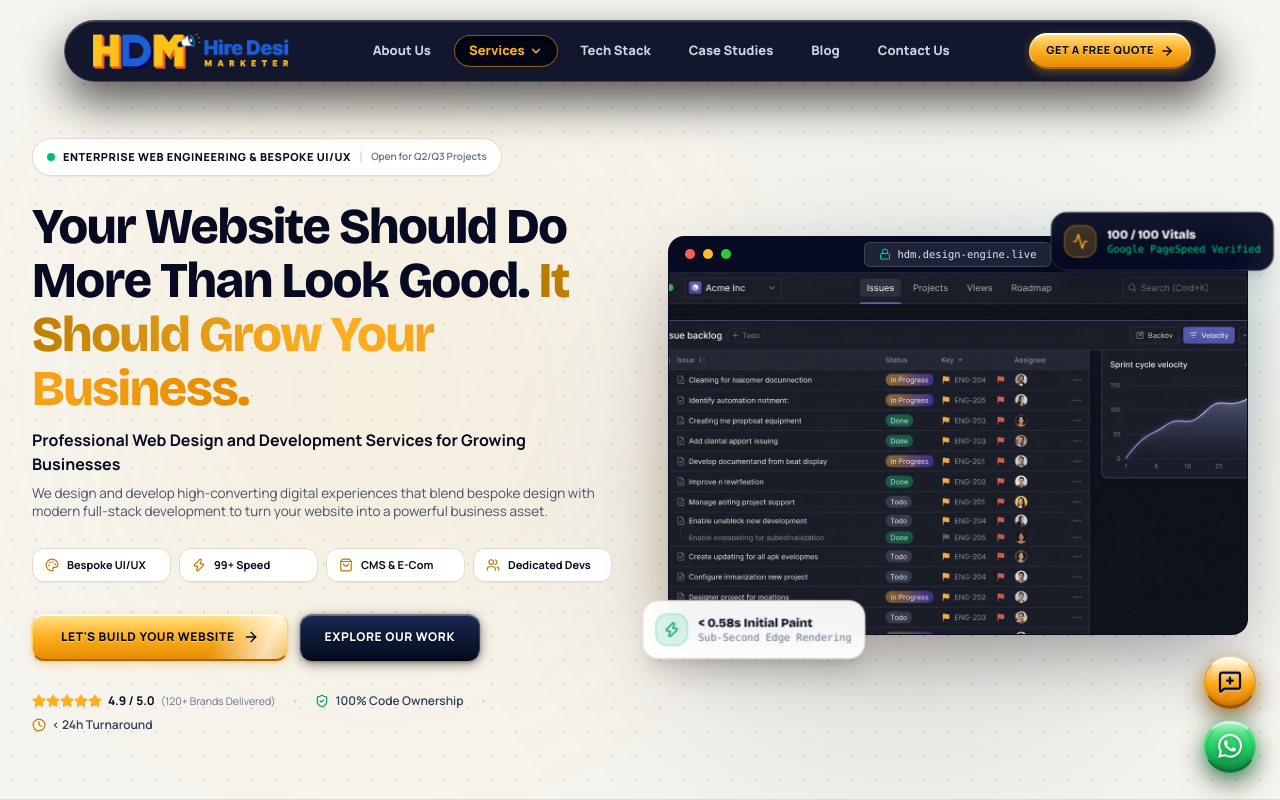
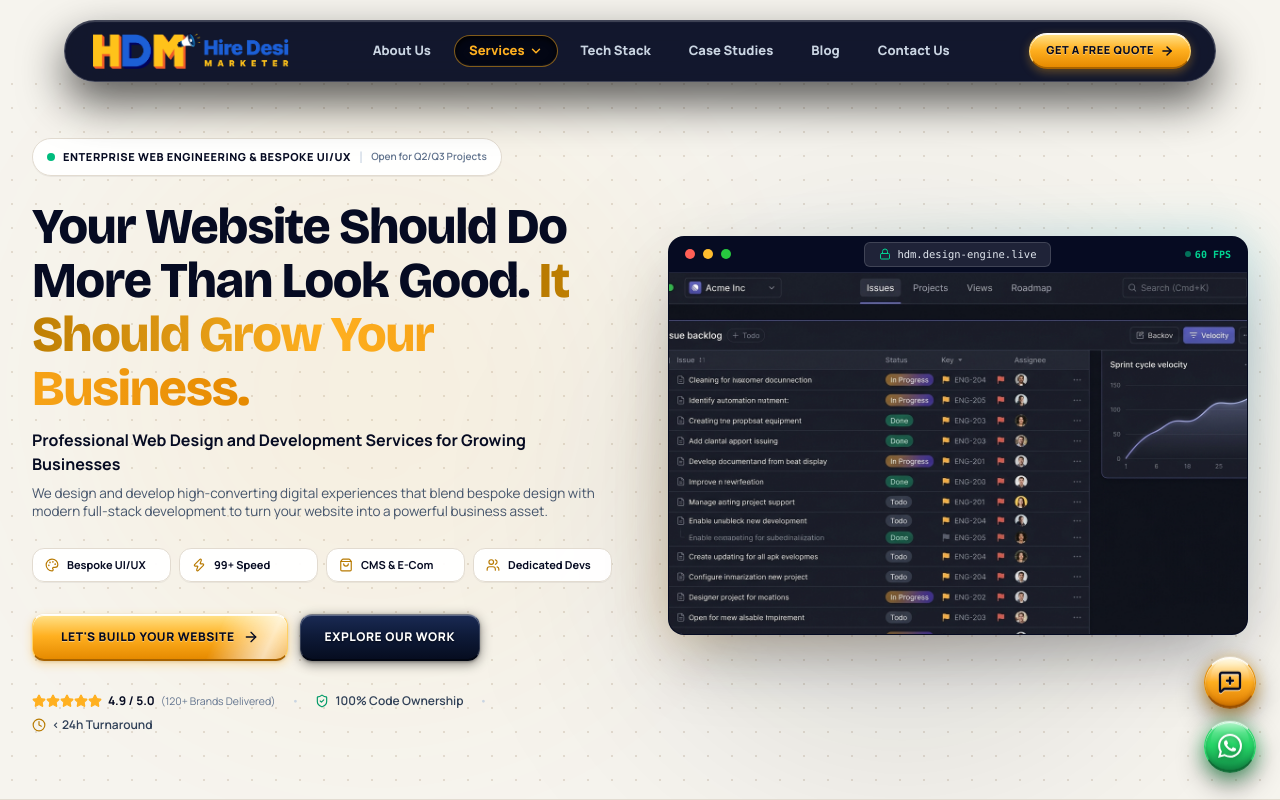
Before and after one commit to devnovaspark-dot/hire-desi-marketer, a Next.js app: page /web-design-and-development-services in a window 1280 px wide. Shown: the top 800 px of the page. Built offline with nearby package versions, Linux system fonts and the light colour scheme.

Commit message:
fix(hero): remove floating satellite text chips above hero browser stage

```diff
--- a/src/components/web-design/WebDesignHero.tsx
+++ b/src/components/web-design/WebDesignHero.tsx
@@ -193,7 +193,7 @@ export function WebDesignHero() {
                   </div>
                 </div>
 
-                {/* High-Resolution Interactive Website Preview (ZERO TEXT OVERLAYS) */}
+                {/* High-Resolution Interactive Website Preview (STRICT ZERO TEXT OVERLAYS) */}
                 <div className="relative aspect-[16/10.5] sm:aspect-[16/10] w-full bg-slate-950 overflow-hidden">
                   <Image
                     src="/images/ref-linear.jpg"
@@ -205,45 +205,6 @@ export function WebDesignHero() {
                   />
                 </div>
               </div>
-
-              {/* Floating Holographic Satellite Chips in 3D Space */}
-              <div
-                className="absolute -bottom-4 -left-4 sm:-bottom-5 sm:-left-5 p-3 rounded-2xl bg-white/95 backdrop-blur-md border border-[#E2DBD0] shadow-xl flex items-center gap-2.5 text-xs z-30 transition-transform duration-300"
-                style={{
-                  transform: "translateZ(30px)",
-                }}
-              >
-                <div className="w-8 h-8 rounded-xl bg-emerald-500/15 border border-emerald-500/30 flex items-center justify-center shrink-0">
-                  <Zap className="w-4 h-4 text-emerald-600" />
-                </div>
-                <div>
-                  <div className="font-display font-black text-xs text-[#060B22]">
-                    &lt; 0.58s Initial Paint
-                  </div>
-                  <div className="text-[10px] text-slate-500 font-mono">
-                    Sub-Second Edge Rendering
-                  </div>
-                </div>
-              </div>
-
-              <div
-                className="absolute -top-4 -right-4 sm:-top-5 sm:-right-5 p-3 rounded-2xl bg-[#060B22]/95 backdrop-blur-md border border-white/15 shadow-xl flex items-center gap-2.5 text-xs text-white z-30 transition-transform duration-300"
-                style={{
-                  transform: "translateZ(30px)",
-                }}
-              >
-                <div className="w-8 h-8 rounded-xl bg-[#FFB020]/20 border border-[#FFB020]/40 flex items-center justify-center shrink-0">
-                  <Activity className="w-4 h-4 text-[#FFB020]" />
-                </div>
-                <div>
-                  <div className="font-display font-black text-xs text-white">
-                    100 / 100 Vitals
-                  </div>
-                  <div className="text-[10px] text-emerald-400 font-mono">
-                    Google PageSpeed Verified
-                  </div>
-                </div>
-              </div>
             </div>
           </div>
         </div>
```
